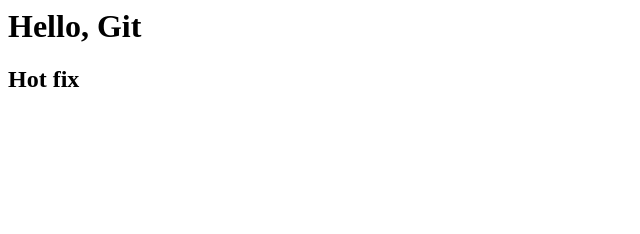
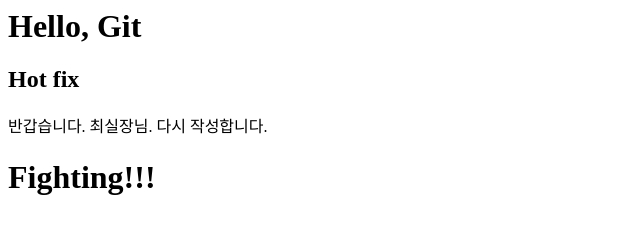
Before and after one commit to parkjinb/parkjinb.github.io, a plain HTML site: page index.html in a window 1280 px wide. Shown: the whole page, without its empty margins (0-640 px from the left). Drawn offline with Linux system fonts and the light colour scheme.

Commit message:
Lecture 3 and last

```diff
--- a/index.html
+++ b/index.html
@@ -2,5 +2,8 @@
 <body>
 <h1>Hello, Git</h1>
 <h2>Hot fix</h2>
+반갑습니다. 최실장님.
+다시 작성합니다.
+<h1>Fighting!!!</h1>
 </body>
 </html>
```
